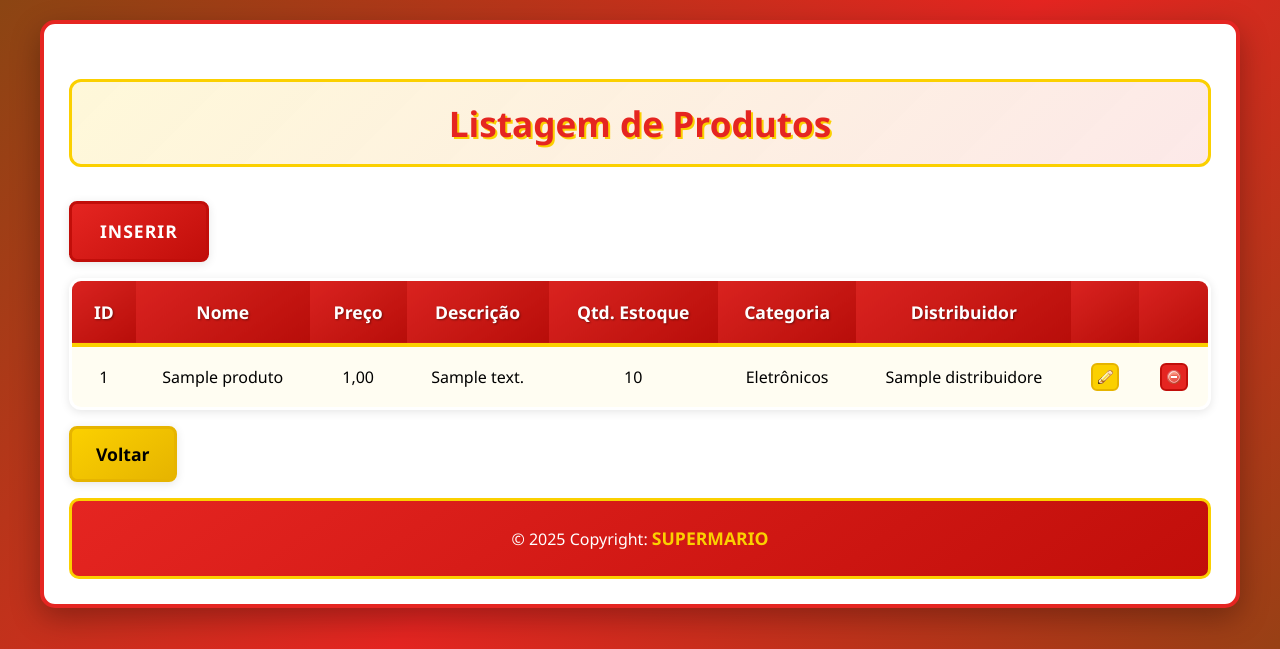
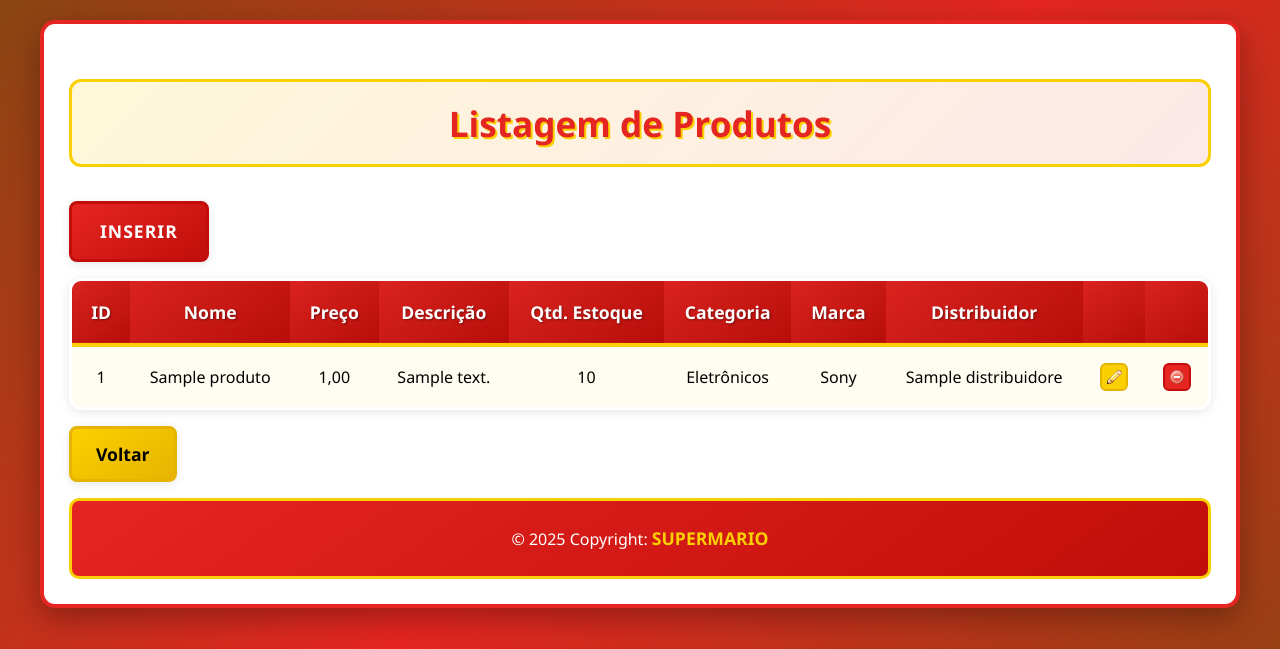
Before and after one commit to wzlucas/SuperMarioCompleto, a PHP site: page /view/produtos/listarP.php in a window 1280 px wide. Shown: the top 649 px of the page. Run offline with PHP 8.4, Linux system fonts and the light colour scheme; data comes from the database, SQL or seed files in the repository; tables that the repository leaves empty hold one stand-in row (values such as "Sample post").

Commit message:
Add files via upload

```diff
--- a/SuperMario/dao/ProdutoDAO.php
+++ b/SuperMario/dao/ProdutoDAO.php
@@ -3,6 +3,7 @@
 require_once(__DIR__ . "/../util/Connection.php");
 require_once(__DIR__ . "/../model/Produto.php");
 require_once(__DIR__ . "/../model/Categoria.php");
+require_once(__DIR__ . "/../model/Marca.php");
 require_once(__DIR__ . "/../model/Distribuidor.php");
 
 class ProdutoDAO
@@ -19,10 +20,13 @@ class ProdutoDAO
     {
         $sql = "SELECT p.*,
         c.nome nome_categoria,
-                    d.nome nome_distribuidor
+        d.nome nome_distribuidor,
+        m.nome nome_marca,
+        m.id id_marca
         FROM produtos p
         JOIN categorias c ON (c.id = p.id_categoria)
         JOIN distribuidores d ON (d.id = p.id_distribuidor)
+        JOIN marcas m ON (m.id = p.id_marca)
         ORDER BY p.nome";
         $stm = $this->conexao->prepare($sql);
         $stm->execute();
@@ -55,8 +59,8 @@ class ProdutoDAO
     public function inserir(Produto $produto)
     {
         try {
-            $sql = "INSERT INTO produtos (nome, preco, descricao, quantidade_estoque, id_categoria, id_distribuidor)
-                    VALUES (?, ?, ?, ?, ?, ?)";
+            $sql = "INSERT INTO produtos (nome, preco, descricao, quantidade_estoque, id_categoria, id_distribuidor, id_marca)
+            VALUES (?, ?, ?, ?, ?, ?, ?)";
             $stm = $this->conexao->prepare($sql);
             $stm->execute([
             $produto->getNome(),
@@ -64,7 +68,8 @@ class ProdutoDAO
             $produto->getDescricao(),
             $produto->getQuantidadeEstoque(),
             $produto->getCategoria()->getId(),
-                $produto->getDistribuidor()->getId()
+            $produto->getDistribuidor()->getId(),
+            $produto->getMarca()->getId()
             ]);
             return NULL;
         } catch (PDOException $e) {
@@ -130,6 +135,11 @@ class ProdutoDAO
             $distribuidor->setNome($r["nome_distribuidor"]);
             $produto->setDistribuidor($distribuidor);
 
+            $marca = new Marca();
+            $marca->setId($r["id_marca"]);
+            $marca->setNome($r["nome_marca"]);
+            $produto->setMarca($marca);
+
             array_push($produtos, $produto);
         }
         return $produtos;
--- a/SuperMario/service/ProdutoService.php
+++ b/SuperMario/service/ProdutoService.php
@@ -37,6 +37,10 @@ class ProdutoService
             array_push($erros, "Informe o distribuidor do produto!");
         }
 
-        return $erros;
+         if (!$produto->getMarca()) {
+        array_push($erros, "Informe a marca do produto!");
+        }
+
+    return $erros;
     }
 }
--- a/SuperMario/view/produtos/listarP.php
+++ b/SuperMario/view/produtos/listarP.php
@@ -21,6 +21,7 @@ include_once(__DIR__ . "/../include/header.php");
         <th>Descrição</th>
         <th>Qtd. Estoque</th>
         <th>Categoria</th>
+        <th>Marca</th>
         <th>Distribuidor</th>
         <th></th>
         <th></th>
@@ -34,6 +35,7 @@ include_once(__DIR__ . "/../include/header.php");
             <td><?= $produto->getDescricao() ?></td>
             <td><?= $produto->getQuantidadeEstoque() ?></td>
             <td><?= $produto->getCategoria() ?></td>
+            <td><?= $produto->getMarca() ?></td>
             <td><?= $produto->getDistribuidor() ?></td>
             <td>
                 <a href="alterarP.php?id=<?= $produto->getId() ?>">
```
Lines whose indentation alone changed are shown as unchanged.
